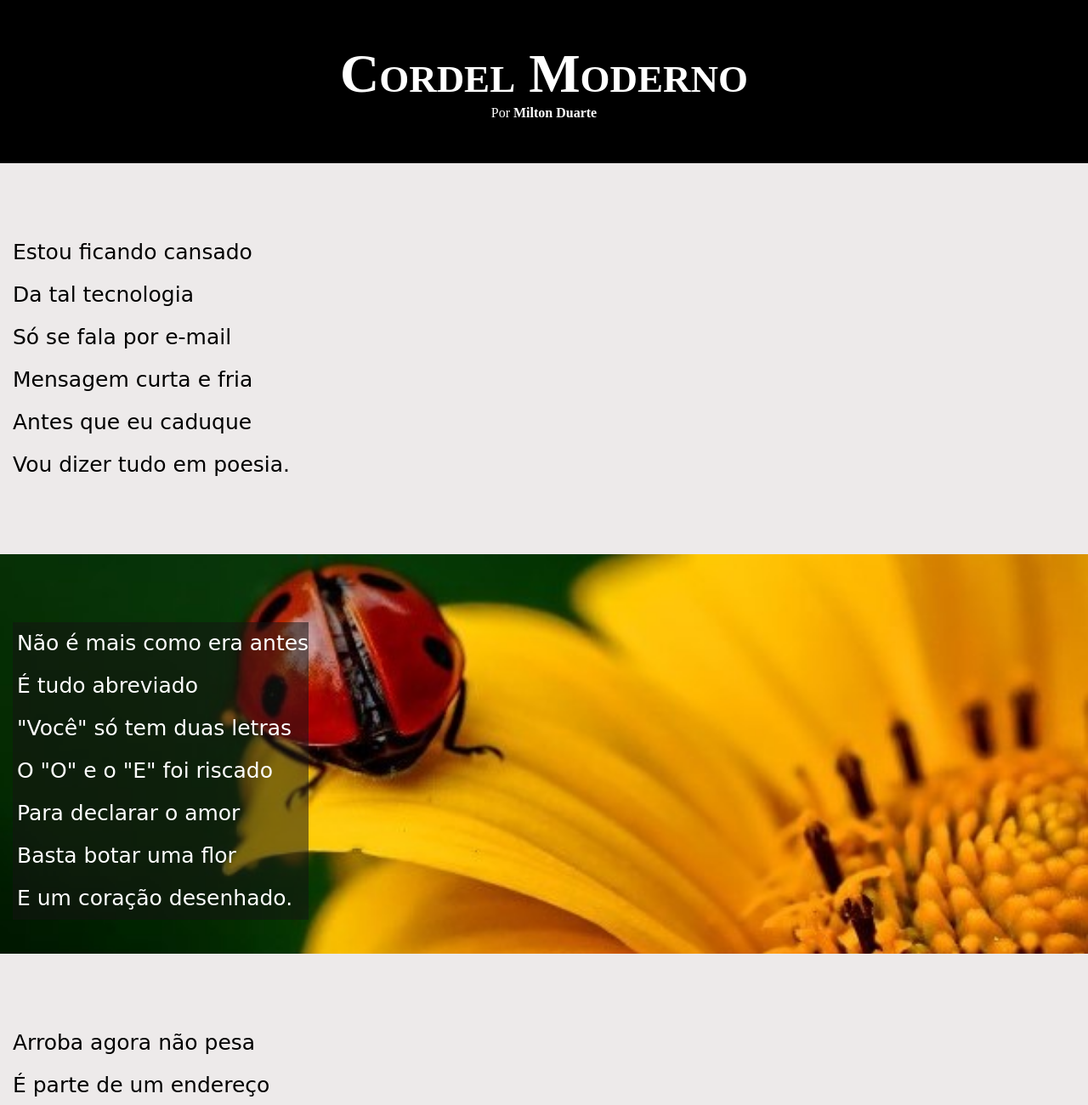
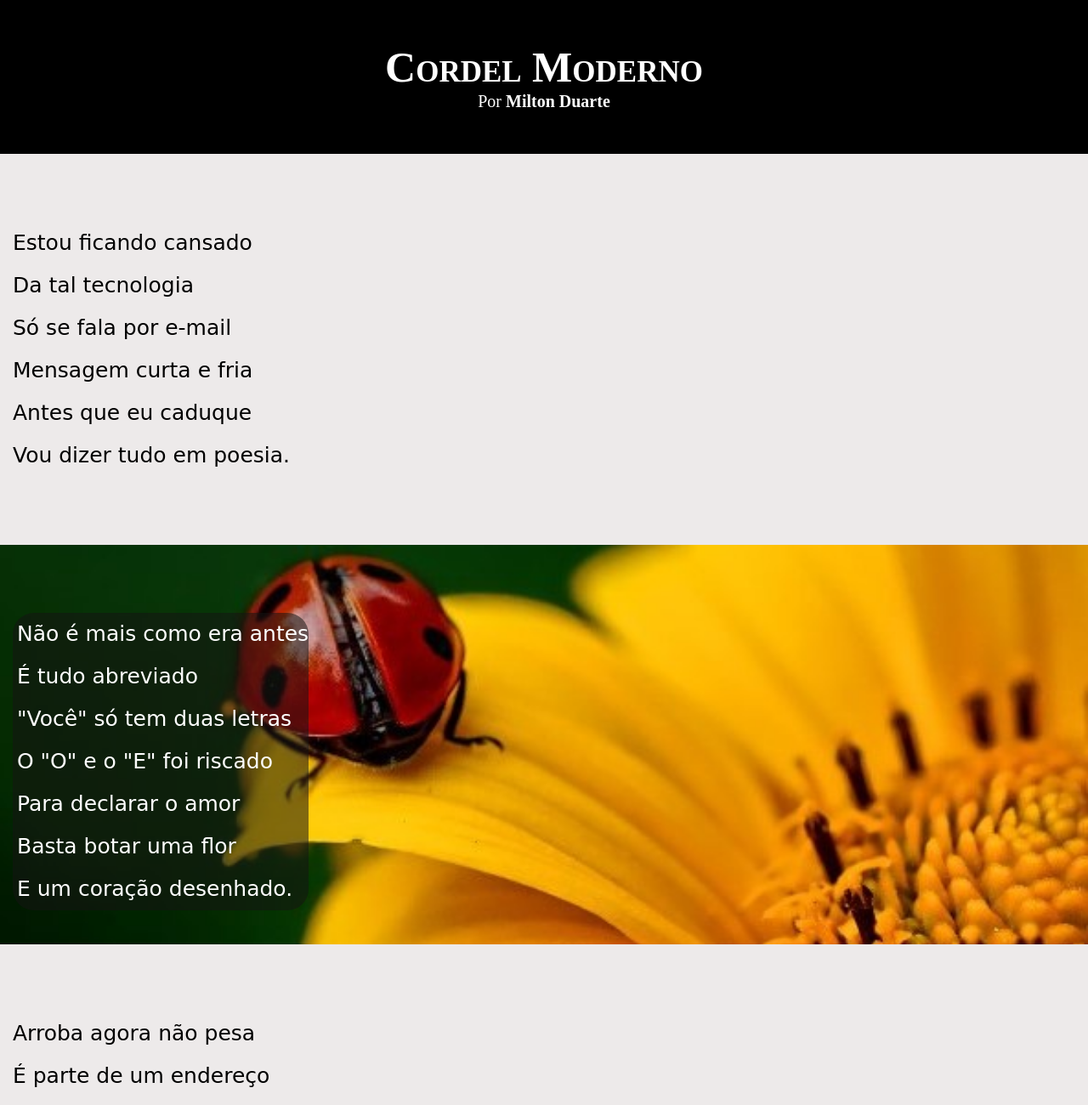
Before and after one commit to herbertjuliooliveira/projeto-cordel, a plain HTML site: page index.html in a window 1280 px wide. Shown: the top 1300 px of the page at 85% size. Drawn offline with Linux system fonts and the light colour scheme; a web font is replaced by a local one.

Commit message:
atualizei

```diff
--- a/cordel.css
+++ b/cordel.css
@@ -25,9 +25,11 @@ header > h1 {
     font-variant: small-caps;
     font-family:var(--fonte1) ;
     font-size: 5vw;
+    font-size: 50px;
 }
 header > p {
    padding-bottom: 50px;
+   font-size: 20px;
 }
 a {
     color: white;
@@ -58,6 +60,7 @@ section.imagem > p {
     display: inline-block;
     padding-left: 5px;
     background-color: rgba(21, 20, 20, 0.532);
+    border-radius: 25px;
 }
 section#img01 {
     background-image: url('imagens/background001.jpg');
```
